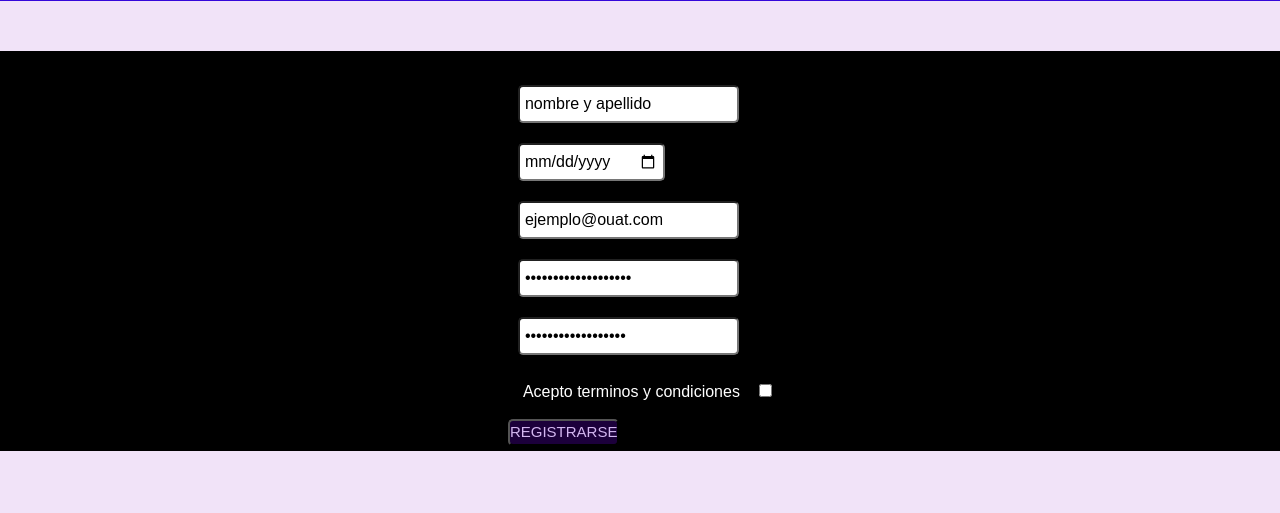
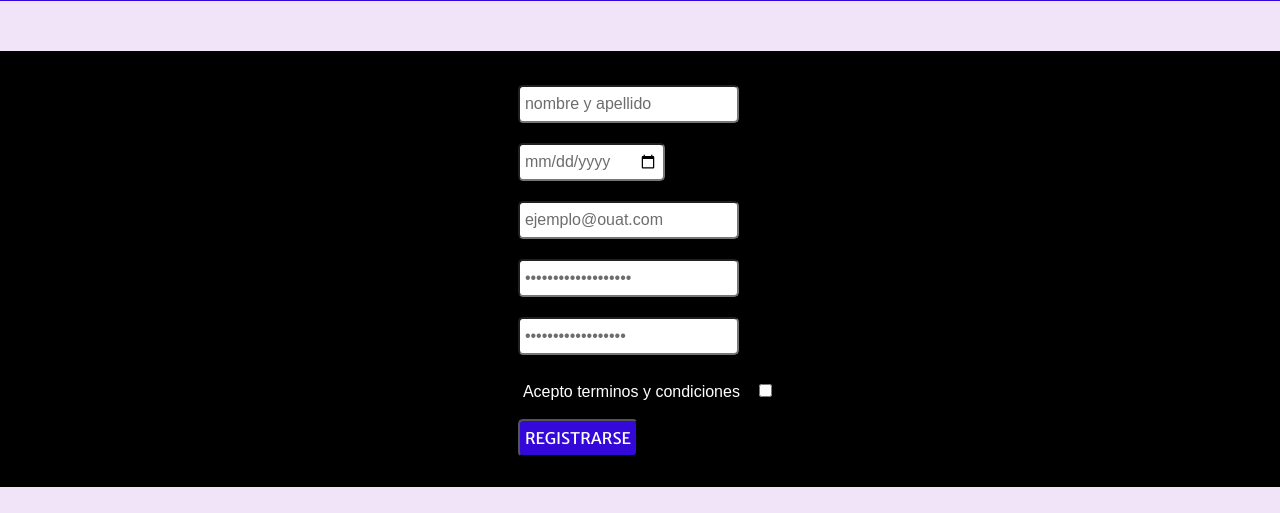
Before and after one commit to AngelaWade/OUAT, a website: page views/registrarse.html in a window 1280 px wide. Shown: the part 159-672 px from the top of the page. Drawn offline with nearby package versions, Linux system fonts and the light colour scheme.

Commit message:
modifique la seccion registrarse, elimine estilos que no cumplian ninguna funcion y modifique la apariencia del boton registrarse y del formulario

```diff
--- a/scss/__registrarse.scss
+++ b/scss/__registrarse.scss
@@ -4,21 +4,11 @@
 $blancotexto: #ffffff;
 
 
-main {
-    margin-top: 5px;
-    height: 100%;
-    ul {
-        margin-right: 15px;
-    }
-    .articleRegistrarse{
-        margin-right: 15px;
-        margin-bottom: 100px;
-    }
-}
+
 
 .articleRegistrarse {
     width: 100%;
-    height: 400px;
+    height: auto;
     background-color: rgb(0, 0, 0);
     color: $blancotexto;
     margin-top: 50px;
@@ -30,6 +20,7 @@ main {
     margin: 10px;
     padding: 5px;
     border-radius: 5px;
+    color: $grisclaro;
 }
 
 .fechaDeNacimiento {
@@ -38,6 +29,7 @@ main {
     margin: 10px;
     padding: 5px;
     border-radius: 5px;
+    color: $grisclaro;
 }
 
 .emailRegistro {
@@ -46,6 +38,7 @@ main {
     margin: 10px;
     padding: 5px;
     border-radius: 5px;
+    color: $grisclaro;
 }
 
 .ingresarContraseña {
@@ -54,6 +47,7 @@ main {
     margin: 10px;
     padding: 5px;
     border-radius: 5px;
+    color: $grisclaro;
 }
 
 .repetirContraseña {
@@ -62,6 +56,7 @@ main {
     margin: 10px;
     padding: 5px;
     border-radius: 5px;
+    color: $grisclaro;
 }
 
 .aceptoTerminosYCondiciones {
@@ -73,10 +68,12 @@ main {
 }
 
 .botonRegistrarse {
-    background-color: #1c003b;
-    font-size: 15px;
-    font-family: fantasy;
-    color: #d4b7f1;
+    background-color: $violeta;
+    color: $blancotexto;
+    text-transform: uppercase;
     border-radius: 5px;
-    text-transform: uppercase;
+    font-family:  'Merriweather Sans', sans-serif;
+    margin-bottom: 30px;
+    padding: 5px;
+    margin-left: 10px;
 }
--- a/views/registrarse.html
+++ b/views/registrarse.html
@@ -4,6 +4,9 @@
     <meta charset="UTF-8">
     <meta http-equiv="X-UA-Compatible" content="IE=edge">
     <meta name="viewport" content="width=device-width, initial-scale=1.0">
+    <link rel="preconnect" href="https://fonts.googleapis.com">
+    <link rel="preconnect" href="https://fonts.gstatic.com" crossorigin>
+    <link href="https://fonts.googleapis.com/css2?family=Merriweather+Sans&display=swap" rel="stylesheet">
     <link href="https://cdn.jsdelivr.net/npm/bootstrap@5.0.2/dist/css/bootstrap.min.css" rel="stylesheet" integrity="sha384-EVSTQN3/azprG1Anm3QDgpJLIm9Nao0Yz1ztcQTwFspd3yD65VohhpuuCOmLASjC" crossorigin="anonymous">
     <link rel="stylesheet" href="../css/destino.css">
 
@@ -56,7 +59,7 @@
             <form class="iniciandoSesion">
                 <input class="iniciarSesion" type="email" value="correo">
                 <input class="iniciarSesion" type="password" value="contraseña">
-                <input class="submitInicioSesion bg-dark text-uppercase" type="submit" value="iniciar sesion">
+                <input class="submitInicioSesion" type="submit" value="Enviar">
             </form>
           </div>
         </div>
```
Also changed, not shown: css/destino.css.
